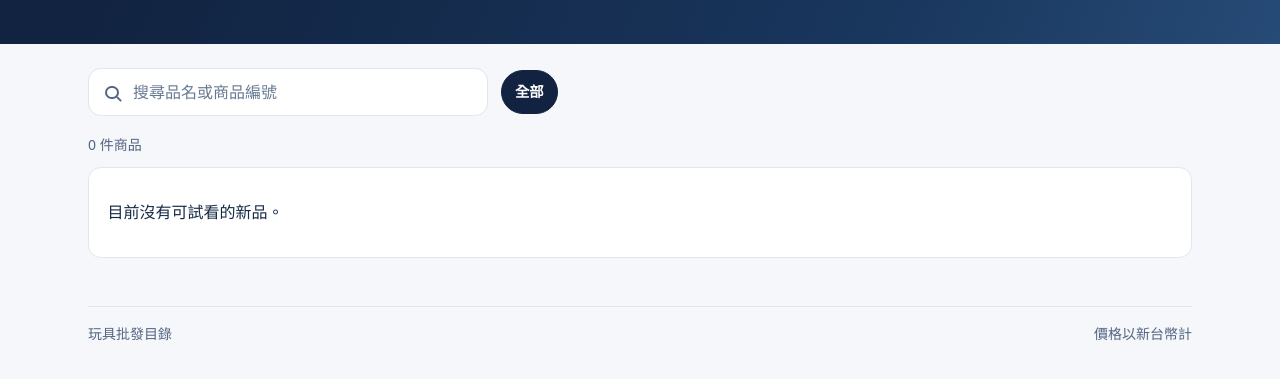
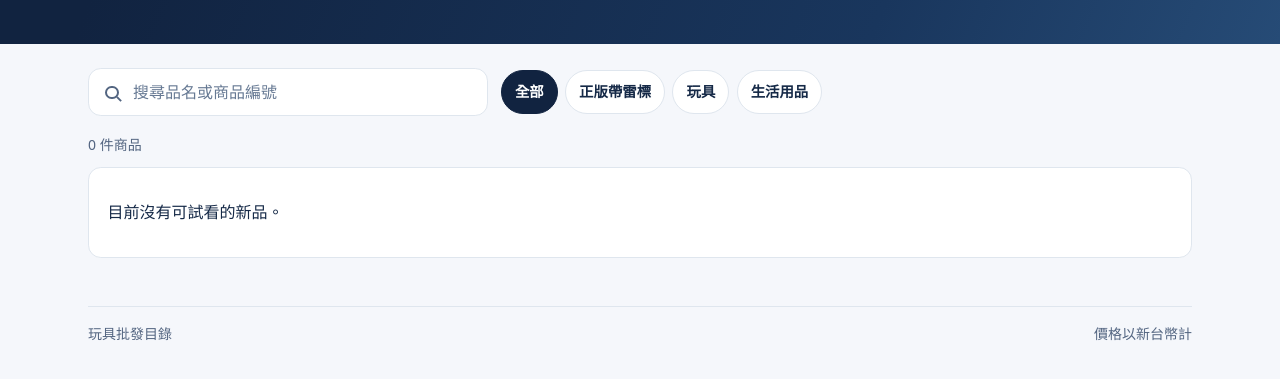
Before and after one commit to jachou123-afk/delly-web, a plain HTML site: page wholesale-catalog/dist/index.html in a window 1280 px wide. Shown: the part 261-640 px from the top of the page. Drawn offline with Linux system fonts and the light colour scheme.

Commit message:
Set the three wholesale catalog categories

```diff
--- a/wholesale-catalog/dist/catalog.js
+++ b/wholesale-catalog/dist/catalog.js
@@ -10,7 +10,7 @@
   const productId = new URLSearchParams(location.search).get('p');
   const latestDate = products.map((product) => product.date).sort().at(-1);
   const ordered = [...products].sort((a, b) => b.date.localeCompare(a.date));
-  const categories = [...new Set(ordered.map((product) => product.category))];
+  const categories = ['正版帶雷標', '玩具', '生活用品'];
   let noticeTimer;
 
   function element(tag, className, value) {
--- a/wholesale-catalog/dist/index.html
+++ b/wholesale-catalog/dist/index.html
@@ -4,12 +4,12 @@
   <meta charset="utf-8">
   <meta name="viewport" content="width=device-width, initial-scale=1, viewport-fit=cover">
   <meta name="theme-color" content="#112340">
-  <meta name="description" content="查看玩具批發新品、台幣售價與箱入數。">
+  <meta name="description" content="查看正版帶雷標商品、玩具與生活用品的批發售價及箱入數。">
   <meta name="robots" content="noindex, nofollow">
   <title>玩具批發｜新品目錄</title>
   <link rel="stylesheet" href="./styles.css?v=8">
-  <script defer src="./catalog-data.js?v=9"></script>
-  <script defer src="./catalog.js?v=8"></script>
+  <script defer src="./catalog-data.js?v=10"></script>
+  <script defer src="./catalog.js?v=10"></script>
 </head>
 <body>
   <header class="site-header">
```
Also changed, not shown: 1 other file.
